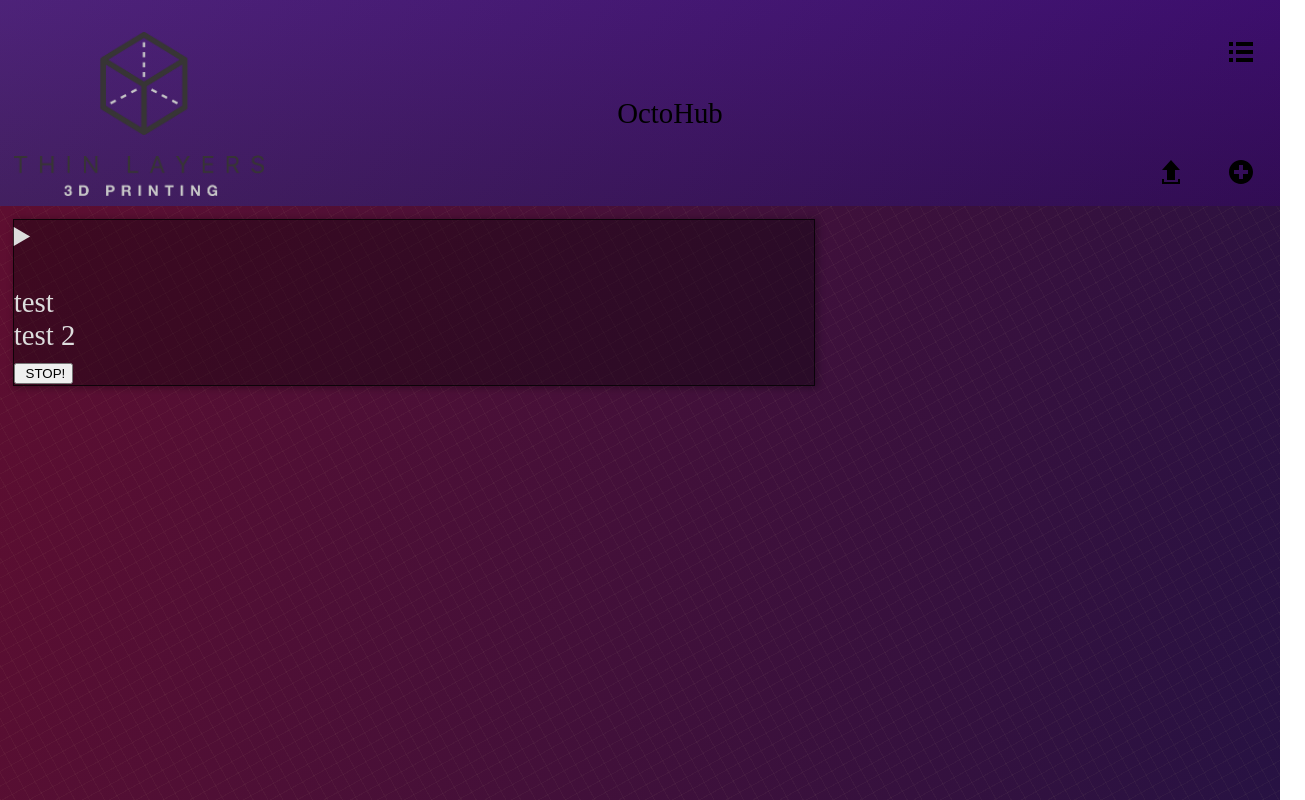
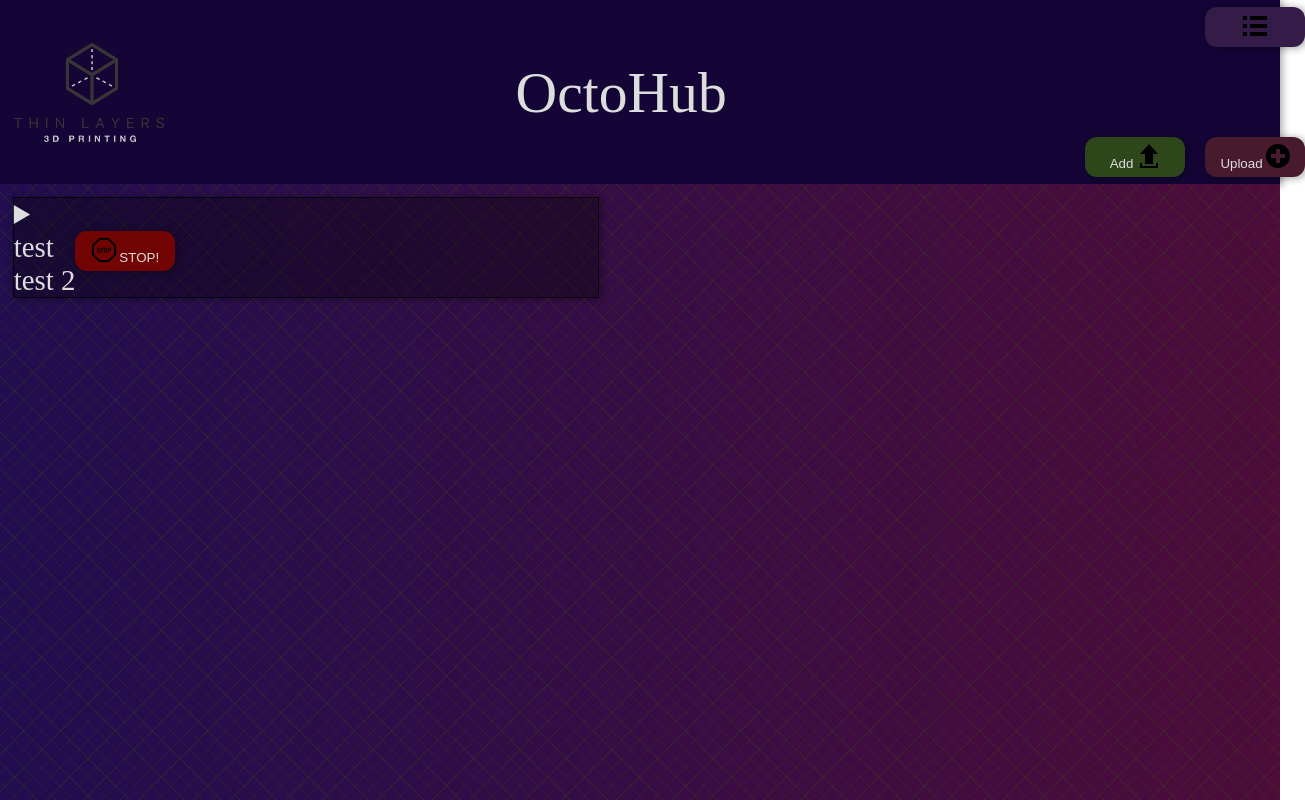
Before and after one commit to agentnoise/OctoHub, a plain HTML site: page index.html in a window 1280 px wide. Shown: the whole page, 1305 px wide, since content can reach past the window. Drawn offline with Linux system fonts and the light colour scheme.

Commit message:
Update to header, new color scheme

```diff
--- a/index.html
+++ b/index.html
@@ -27,16 +27,18 @@
 
         <header class="page-header">
             <img class="logo" src="./Assets/TL3D Logo - 2 Grays.png"/>
-            <span class="title">OctoHub</span>
-            <div class="buttons">
+            <span class="title"><h1>OctoHub</h1></span>
+            <div class="controls">
                 <button class="button account" type="button">
                     <svg xmlns="http://www.w3.org/2000/svg" width="24" height="24" viewBox="0 0 24 24"><path d="M4 22h-4v-4h4v4zm0-12h-4v4h4v-4zm0-8h-4v4h4v-4zm3 0v4h17v-4h-17zm0 12h17v-4h-17v4zm0 8h17v-4h-17v4z"/></svg>
                 </button>
                 <!-- <input class="upload" type="image" alt="Upload" src="assets/upload.svg"> -->
                 <button class="button add" type="button">
+                    <label>Add</label>
                     <svg xmlns="http://www.w3.org/2000/svg" width="24" height="24" viewBox="0 0 24 24"><path d="M8 10h-5l9-10 9 10h-5v10h-8v-10zm11 9v3h-14v-3h-2v5h18v-5h-2z"/></svg>
                 </button>
                 <button class="button upload" type="button" alt="add printer" src="assets/add.png">
+                    <label>Upload</label>
                     <svg xmlns="http://www.w3.org/2000/svg" width="24" height="24" viewBox="0 0 24 24"><path d="M12 0c-6.627 0-12 5.373-12 12s5.373 12 12 12 12-5.373 12-12-5.373-12-12-12zm7 14h-5v5h-4v-5h-5v-4h5v-5h4v5h5v4z"/></svg>
                 </button>
             </div>
@@ -54,9 +56,9 @@
                                     <li>test</li>
                                     <li>test 2</li>
                                 </ul>
-                                <button class="stop">
-                                    <img class="icon" src=""/>
-                                    <span class="label">STOP!</span>
+                                <button class="button stop">
+                                    <svg xmlns="http://www.w3.org/2000/svg" width="24" height="24" viewBox="0 0 24 24"><path d="M7.334 11.931c-.874-.378-1.273-.417-1.273-.998 0-.693.773-.692.979-.382.081.126.122.306.122.541h.951v-.138c0-.234-.038-.435-.114-.603-.25-.554-.803-.719-1.407-.719-.474 0-.845.12-1.115.358-.578.509-.638 1.82.31 2.333.562.306 1.24.347 1.408.795.062.17.094.556-.139.744-.262.213-.731.198-.932-.059-.142-.18-.131-.466-.131-.695h-.993c0 .47.015.896.362 1.246.483.488 1.852.486 2.457.01.619-.485.753-1.889-.485-2.433zm4.31-2.202h-3.14v.812h1.074v4.103h.991v-4.103h1.074v-.812zm5.988 0h-1.734v4.915h.991v-1.961c.558 0 .821.018 1.17-.09 1.318-.409 1.319-2.864-.427-2.864zm.176 2.044c-.221.215-.454.179-.919.179v-1.494c.439 0 .756-.034.942.193.21.255.226.878-.023 1.122zm-2.774-1.425c-.118-.225-.286-.4-.508-.526-.443-.255-1.33-.255-1.775 0-.22.126-.388.302-.505.526-.38.73-.383 2.943 0 3.676.117.225.285.397.505.517.445.241 1.332.24 1.775 0 .222-.12.39-.292.508-.517.381-.733.38-2.945 0-3.676zm-.834 3.246c-.189.571-.934.571-1.122 0-.165-.495-.166-2.304 0-2.812.188-.579.934-.576 1.122 0 .166.505.166 2.314 0 2.812zm1.943-11.594l5.857 5.858v8.284l-5.857 5.858h-8.286l-5.857-5.858v-8.284l5.857-5.858h8.286zm.828-2h-9.942l-7.029 7.029v9.941l7.029 7.03h9.941l7.03-7.029v-9.942l-7.029-7.029z"/></svg>
+                                    <label>STOP!</label>
                                 </button>
                             </div>
                             <div class="current-file">
@@ -86,7 +88,6 @@
                             </li>
                         </ul>
                         <div class="status"></div>
-
                         <div class="card-printing-status">Status: <br> Printing: <br> Run Time: <br> Time Left:</div>
                         <input class="card-temperature" type="number" label="Bed"/>
 
--- a/styles/index.css
+++ b/styles/index.css
@@ -21,6 +21,7 @@ body
 }
 body, h1, h2, h3, h4, h5, h6, p, ol, ul
 {
+    color: #dddddd;
     margin: 0;
     padding: 0;
     font-weight: normal;
@@ -34,26 +35,52 @@ img
 {
     height: auto;
 }
+label
+{
+    color: #dddddd;
+}
+.label
+{
+    text-align: center;
+}
+button
+{
+    width: 100px;
+    height: 40px;
+    background-color: var(--purple);
+    box-shadow: 2px 1px 7px 1px rgba(0, 0, 0, .3);
+    border: none;
+    border-radius:  12px;
+    padding: 0;
 
+}
 
 /* Styling */
+:root
+{
+    --green: #2d471b;
+    --purple: #351b47;
+    --maroon: #471b2d;
+    --brown: #473e1b;
+}
 .page-header
 {
-    /* background-color: aqua; */
-    /* background-image: repeating-linear-gradient(61deg, rgba(221,211,144, 0.04) 0px, rgba(221,211,144, 0.04) 1px,transparent 1px, transparent 13px),repeating-linear-gradient(151deg, rgba(221,211,144, 0.04) 0px, rgba(221,211,144, 0.04) 1px,transparent 1px, transparent 13px),linear-gradient(106deg, rgb(94,14,48),rgb(39,18,67)); */
-    /* background-image: repeating-linear-gradient(61deg, rgba(221,211,144, 0.04) 0px, rgba(221,211,144, 0.04) 1px,transparent 1px, transparent 13px),repeating-linear-gradient(151deg, rgba(221,211,144, 0.04) 0px, rgba(221,211,144, 0.04) 1px,transparent 1px, transparent 13px),linear-gradient(106deg, rgb(94,14,48),rgb(39,18,67)); */
-    background-image: linear-gradient(135deg, rgba(238, 238, 238, 0.1),rgba(16, 16, 16, 0.1)),linear-gradient(183deg, rgb(62,11,116),rgb(50,12,83));    /* border: solid 3px rgba(0, 0, 0, .75); */
-    padding: 1em .5em .25em;
+    background-color: #140536;
+    padding: .25em .5em .25em;
+    box-shadow: 2px 1px 7px 1px rgba(0, 0, 0, .3);
     display: flex;
     align-items: center;
     justify-content: space-between;
 }
+.title
+{
+    padding-left: 5%;
+}
 .page-header .logo
 {
-    width: 250px;
+    width: 150px;
 }
-
-.page-header .buttons
+.page-header .controls
 {
     display: grid;
     grid-template-columns: repeat(8, 1fr);
@@ -67,15 +94,8 @@ img
     height: 100%;
 
 }
-.button
-{
-    --size:50px;
-    width: var(--size);
-    height: var(--size);
-    background: none;
-    border: none;
-    padding: 0;
-}
+
+
 .button.account
 {
     align-self: start;
@@ -86,12 +106,14 @@ img
     align-self: end;
     grid-column: 8;
     grid-row: 3;
+    background-color: var(--green);
 }
 .button.upload
 {
     align-self: end;
     grid-column: 10;
     grid-row: 3;
+    background-color: var(--maroon);
 }
 /* .button > svg
 {
@@ -106,7 +128,6 @@ img
     grid-column: 10;
     grid-row: 3;
 } */
-
 /* button > img
 ,button > svg
 {
@@ -138,15 +159,34 @@ main
     align-items: flex-start;
     flex: 1;
     padding: 1%;
-    background-image: repeating-linear-gradient(61deg, rgba(221,211,144, 0.04) 0px, rgba(221,211,144, 0.04) 1px,transparent 1px, transparent 13px),repeating-linear-gradient(151deg, rgba(221,211,144, 0.04) 0px, rgba(221,211,144, 0.04) 1px,transparent 1px, transparent 13px),linear-gradient(106deg, rgb(94,14,48),rgb(39,18,67));
+    background-image: repeating-linear-gradient(45deg, rgba(58,77,12, 0.24) 0px, rgba(58,77,12, 0.24) 1px,transparent 1px, transparent 13px),repeating-linear-gradient(135deg, rgba(58,77,12, 0.24) 0px, rgba(58,77,12, 0.24) 1px,transparent 1px, transparent 13px),linear-gradient(90deg, rgb(33,13,79),rgb(77,12,58));
 }
 
-.printer
+.overview
+{
+    display: flex;
+    flex-direction: row;
+}
+.overview .name
+{
+    align-self: flex-end;
+}
+.button.stop
+{
+    background-color: rgb(114, 4, 4);
+
+}
+.overview.modules
+{
+    align-self: flex-end;
+}
+.card.printer
 {
     color: #dddddd;
     display: flex;
-    flex-basis: 350px;
-    flex-grow: .5;
+    flex-basis: 300px;
+    flex-direction: row;
+    flex-grow: .3;
     background-color: rgba(0, 0, 0, 0.33);
     box-shadow: 2px 1px 7px 1px rgba(0, 0, 0, .3);
     border: solid 1px rgba(0, 0, 0, .75);
```
Also changed, not shown: 1 other file.
